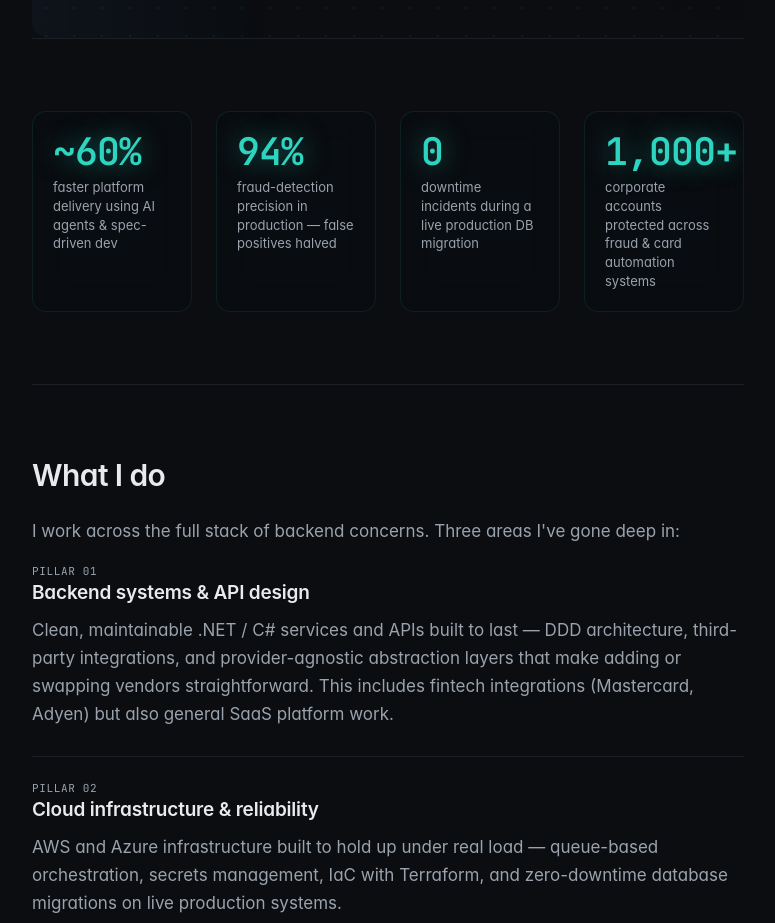
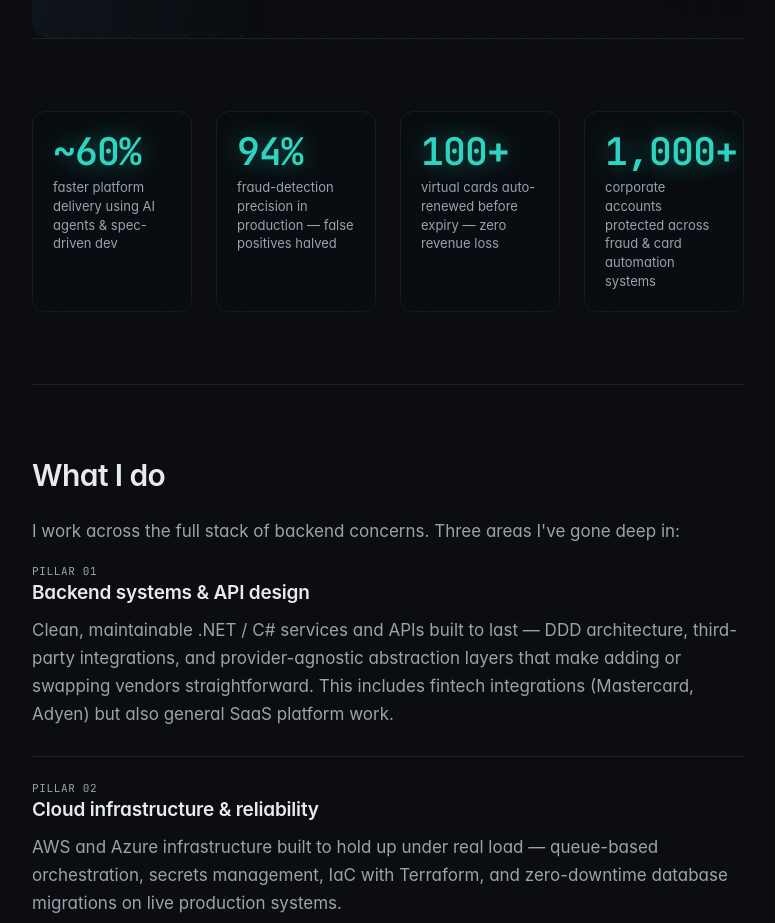
Before and after one commit to hamzafa1d1/hfsoftwareservices, a plain HTML site: page index.html in a window 1280 px wide. Shown: the part 1000-1923 px from the top of the page, without its empty margins (252-1027 px from the left). Drawn offline with Linux system fonts and the light colour scheme; a web font is replaced by a local one.

Commit message:
Replace downtime metric with 100+ virtual cards auto-renewed

```diff
--- a/index.html
+++ b/index.html
@@ -154,8 +154,8 @@
             <div class="metric__label">fraud-detection precision in production — false positives halved</div>
           </li>
           <li>
-            <div class="metric__num"><span class="count" data-count="0">0</span></div>
-            <div class="metric__label">downtime incidents during a live production DB migration</div>
+            <div class="metric__num"><span class="count" data-count="100" data-suffix="+">100+</span></div>
+            <div class="metric__label">virtual cards auto-renewed before expiry — zero revenue loss</div>
           </li>
           <li>
             <div class="metric__num"><span class="count" data-count="1000" data-suffix="+">1,000+</span></div>
```
